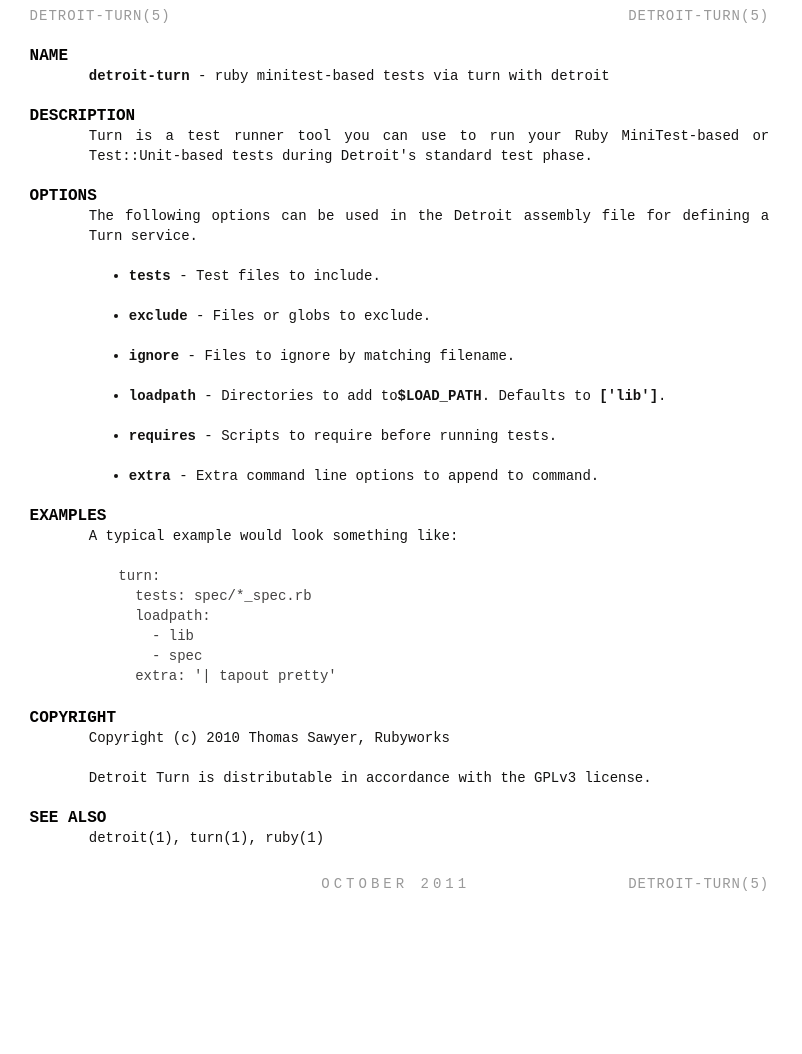
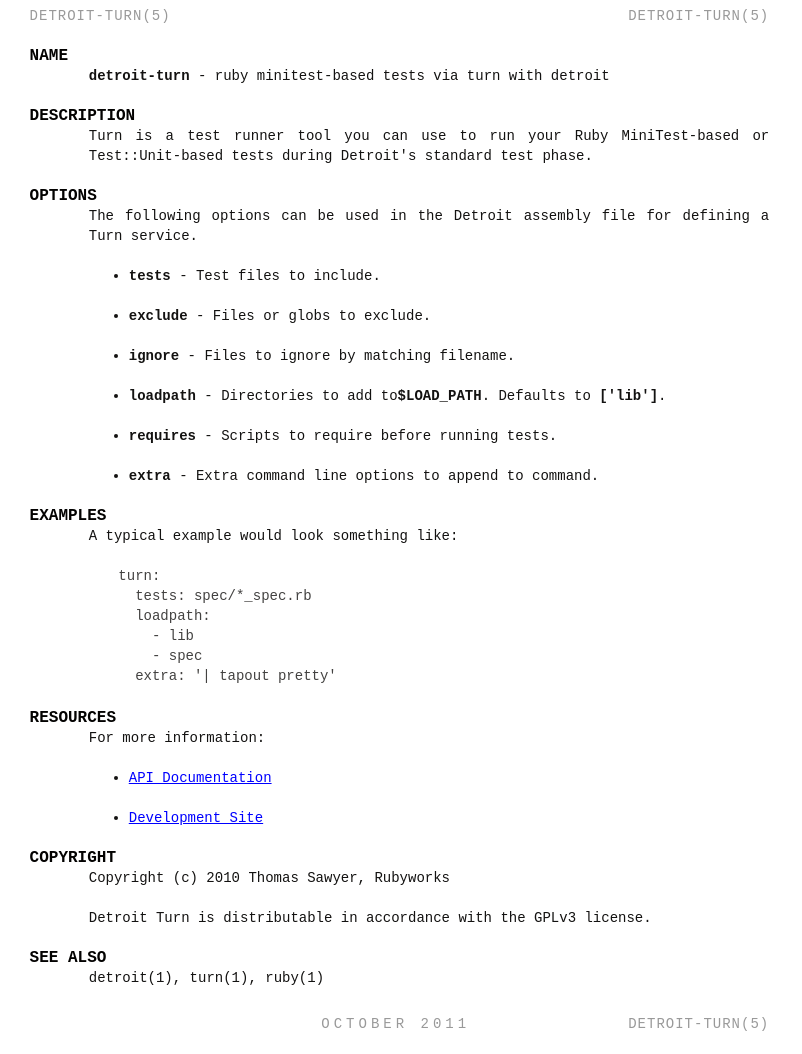
Before and after one commit to detroit/detroit-turn, a plain HTML site: page man/detroit-turn.5.html in a window 1280 px wide. Shown: the whole page, without its empty margins (0-802 px from the left). Before the commit the page ends 914 px from the top, so only its background shows below. Drawn offline with Linux system fonts and the light colour scheme.

Commit message:
Add resources to man-page.

```diff
--- a/man/detroit-turn.5.html
+++ b/man/detroit-turn.5.html
@@ -57,6 +57,7 @@
     <a href="#DESCRIPTION">DESCRIPTION</a>
     <a href="#OPTIONS">OPTIONS</a>
     <a href="#EXAMPLES">EXAMPLES</a>
+    <a href="#RESOURCES">RESOURCES</a>
     <a href="#COPYRIGHT">COPYRIGHT</a>
     <a href="#SEE-ALSO">SEE ALSO</a>
     </div>
@@ -104,6 +105,16 @@ for defining a Turn service.</p>
   extra: '| tapout pretty'
 </code></pre>
 
+<h2 id="RESOURCES">RESOURCES</h2>
+
+<p>For more information:</p>
+
+<ul>
+<li><p><a href="http://rubydoc.info/gems/detroit-turn">API Documentation</a></p></li>
+<li><p><a href="http://github.com/detroit/detroit-turn">Development Site</a></p></li>
+</ul>
+
+
 <h2 id="COPYRIGHT">COPYRIGHT</h2>
 
 <p>Copyright (c) 2010 Thomas Sawyer, Rubyworks</p>
```
Also changed, not shown: 2 other files.
